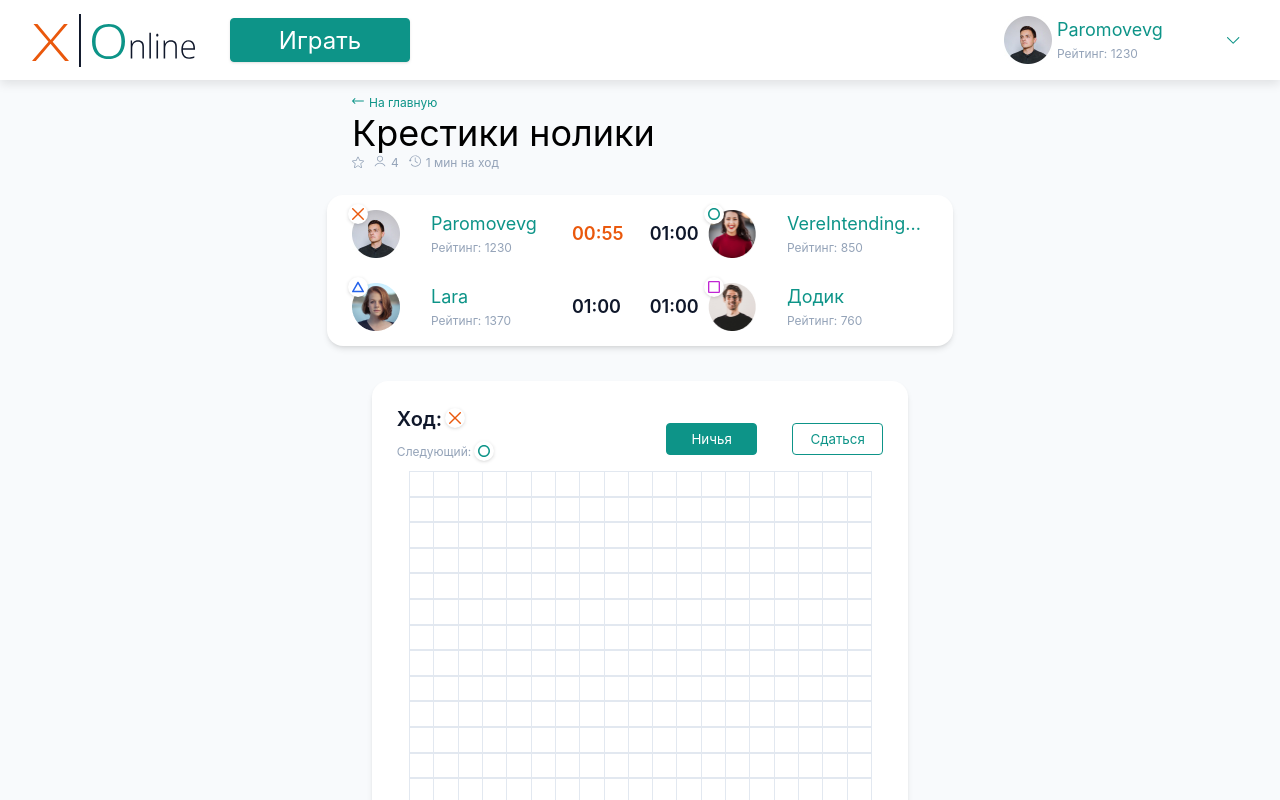
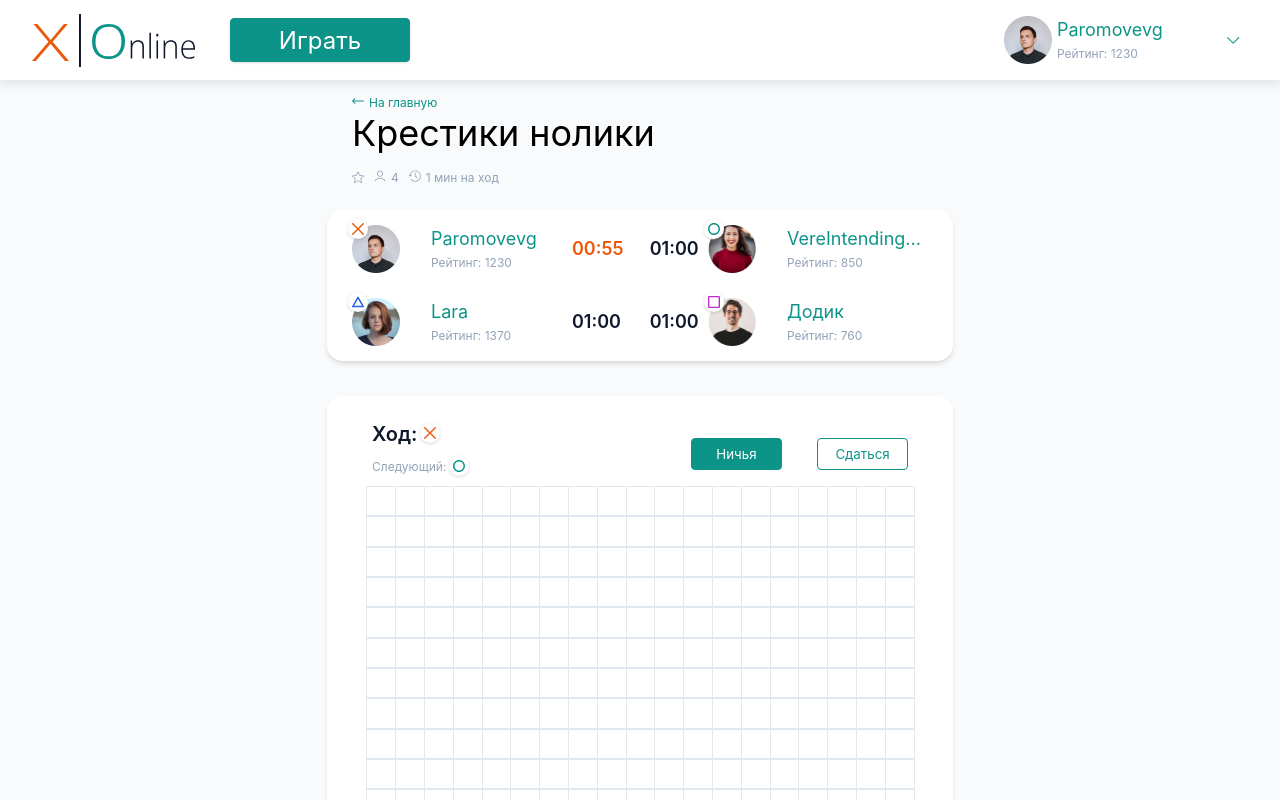
Before and after one commit to tRy-HaRd-tgn/03-react, a React (Create React App) app: page / in a window 1280 px wide. Shown: the top 800 px of the page. Built offline with nearby package versions, Linux system fonts and the light colour scheme.

Commit message:
fix: add hover effects fix: fix width and heights of game GameField fix: swap winnerSequence with winnerSymbol feat: make pass turn when time over

```diff
--- a/src/components/game/GameField.jsx
+++ b/src/components/game/GameField.jsx
@@ -48,7 +48,7 @@ export default function GameField({
             }}
             isWinner={winnerSequnce?.includes(index)}
             key={index}
-            disable={winnerSequnce==undefined ? false : true}
+            disable={winnerSymbol===undefined ? false : true}
           >
             {symbol}
           </GameCell>
--- a/src/components/game/GameField.module.css
+++ b/src/components/game/GameField.module.css
@@ -8,18 +8,19 @@
   margin: 0px;
 }
 .button {
-  width: 2vw;
-  height: 2vw;
+  width: calc(45vw / 19);
+  height: calc(45vw / 19);
   border: 1px solid #e2e8f0;
   padding: 0px;
   background-color: #ffffff;
   display: flex;
   justify-content: center;
   align-items: center;
+  cursor: pointer;
 }
 .buttonWinner {
-  width: 2vw;
-  height: 2vw;
+  width: calc(45vw / 19);
+  height: calc(45vw / 19);
   border: 1px solid #e2e8f0;
   padding: 0px;
   background-color: orange;
@@ -41,9 +42,9 @@
 }
 .field {
   display: flex;
-  width: auto;
+  width: 45vw;
   flex-direction: column;
-
+  align-items: center;
   box-shadow: 0px 2px 4px -2px rgba(0, 0, 0, 0.1),
     0px 4px 6px -1px rgba(0, 0, 0, 0.1);
   border-radius: 16px;
@@ -56,7 +57,7 @@
   margin-top: 35px;
 }
 .fieldHeader {
-  width: 100%;
+  width: calc(100% - 40px);
   display: flex;
   align-items: center;
   justify-content: space-between;
--- a/src/components/game/GameSymbol.jsx
+++ b/src/components/game/GameSymbol.jsx
@@ -3,7 +3,7 @@ import O from "../../img/icons/O.svg";
 import square from "../../img/icons/square.svg";
 import triangle from "../../img/icons/triangle.svg";
 import { gameSymbols } from "./constants";
-export default function GameSymbol({ currentMove,...props }) {
+export default function GameSymbol({styles, currentMove,...props }) {
   const icon =
     {
       [gameSymbols.Cross]: X,
@@ -12,5 +12,5 @@ export default function GameSymbol({ currentMove,...props }) {
       [gameSymbols.Triangle]: triangle,
     }[currentMove] ?? X;
 
-  return <img {...props} src={icon} alt="" />;
+  return <img style={{styles}} {...props} src={icon} alt="" />;
 }
--- a/src/components/game/GameTitle.module.css
+++ b/src/components/game/GameTitle.module.css
@@ -32,6 +32,7 @@
   width: 10vw;
   justify-content: space-between;
   white-space: nowrap;
+  margin-top: 15px;
 }
 .man_info {
   font-family: "Inter";
--- a/src/components/game/useGameState.jsx
+++ b/src/components/game/useGameState.jsx
@@ -12,7 +12,7 @@ export default function UseGameState({ playersCount, ...props }) {
   }));
 
   const nextMove = getNextMove();
-  const [playersTimeOver, setPLayerTimeOver] = useState([]);
+
   function makeTurn(index) {
     let mas = cells;
     if (mas[index] === null) {
@@ -47,6 +47,9 @@ export default function UseGameState({ playersCount, ...props }) {
     }
   }
   const winnerSequnce = computeWinner(cells);
+  const winnerSymbol = winnerSequnce?.[0];
+  console.log(winnerSymbol)
+
   return {
     cells,
     currentMove,
@@ -56,5 +59,6 @@ export default function UseGameState({ playersCount, ...props }) {
     winnerSequnce,
     computeWinner,
     handleTimeOver,
+    winnerSymbol,
   };
 }
--- a/src/components/ui/MyButton.module.css
+++ b/src/components/ui/MyButton.module.css
@@ -6,6 +6,7 @@
   cursor: pointer;
   font-family: "Inter";
 }
+
 .normal {
   font-size: 24px;
   padding: 8px 20px;
@@ -31,9 +32,17 @@
   border: 1px solid #0d9488 !important;
   border-radius: 4px;
 }
+.white:hover {
+  color: #14b8a6;
+  transition: color 100ms ease;
+}
 .green {
   background: #0d9488 !important;
   color: white;
   border: 1px solid #0d9488 !important;
   border-radius: 4px;
 }
+.green:hover {
+  background: #14b8a6 !important;
+  transition: all 100ms ease;
+}
--- a/src/pages/index.jsx
+++ b/src/pages/index.jsx
@@ -5,6 +5,7 @@ import GameInfo from "../components/game/GameInfo";
 import GameField from "../components/game/GameField";
 import useGameState from "../components/game/useGameState";
 import { useState } from "react";
+import GameSymbol from "../components/game/GameSymbol";
 export default function HomePage() {
   const [playersCount] = useState(4);
   const {
@@ -15,6 +16,7 @@ export default function HomePage() {
     handleTimeOver,
     computeWinner,
     winnerSequnce,
+    winnerSymbol,
   } = useGameState({ playersCount });
   return (
     <div className="page">
@@ -24,9 +26,15 @@ export default function HomePage() {
         <GameInfo
           currentMove={currentMove}
           playersCount={playersCount}
-          isWinner={!!winnerSequnce}
+          isWinner={!!winnerSymbol}
           onTimeover={handleTimeOver}
         />
+        {winnerSymbol ? (
+          <h2>
+            победитель{" "}
+            <GameSymbol styles={{}} symbol={winnerSymbol}></GameSymbol>
+          </h2>
+        ) : null}
         <GameField
           currentMove={currentMove}
           nextMove={nextMove}
@@ -35,6 +43,7 @@ export default function HomePage() {
           playersCount={playersCount}
           computeWinner={computeWinner}
           winnerSequnce={winnerSequnce}
+          winnerSymbol={winnerSymbol}
         />
       </main>
     </div>
```
